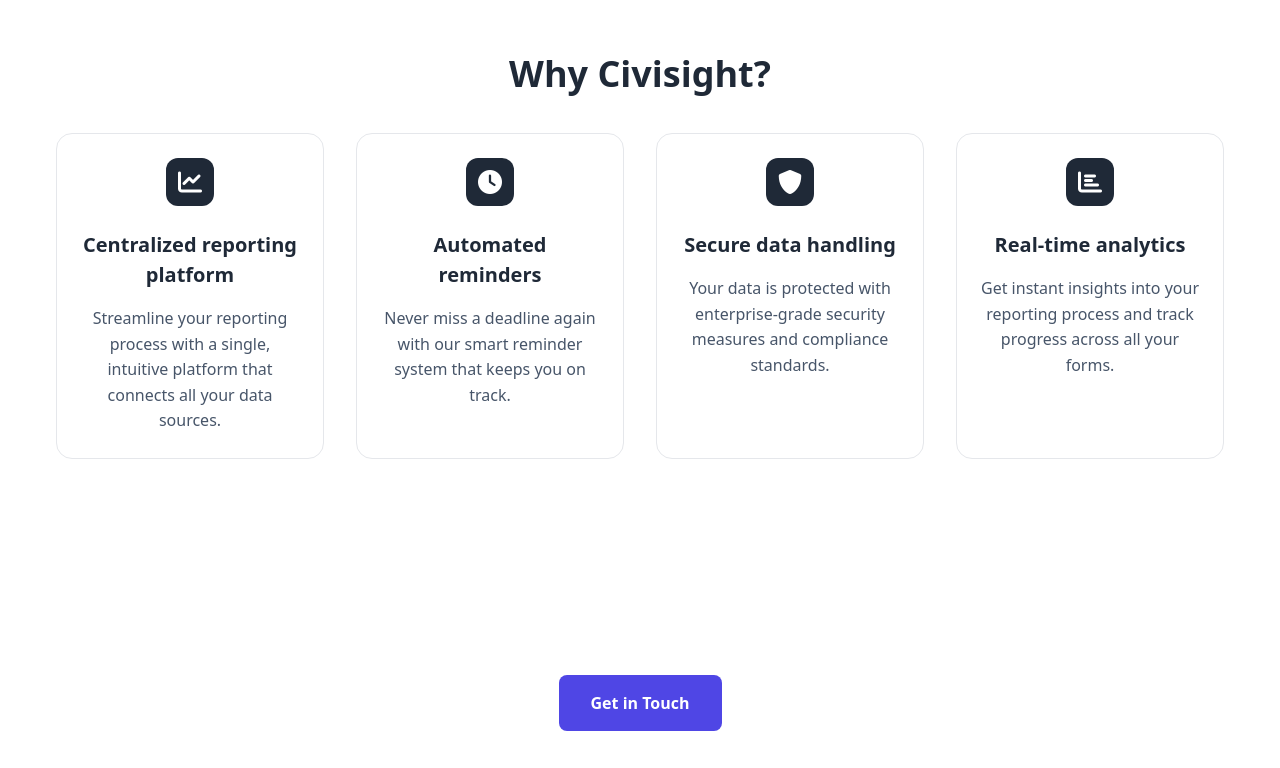
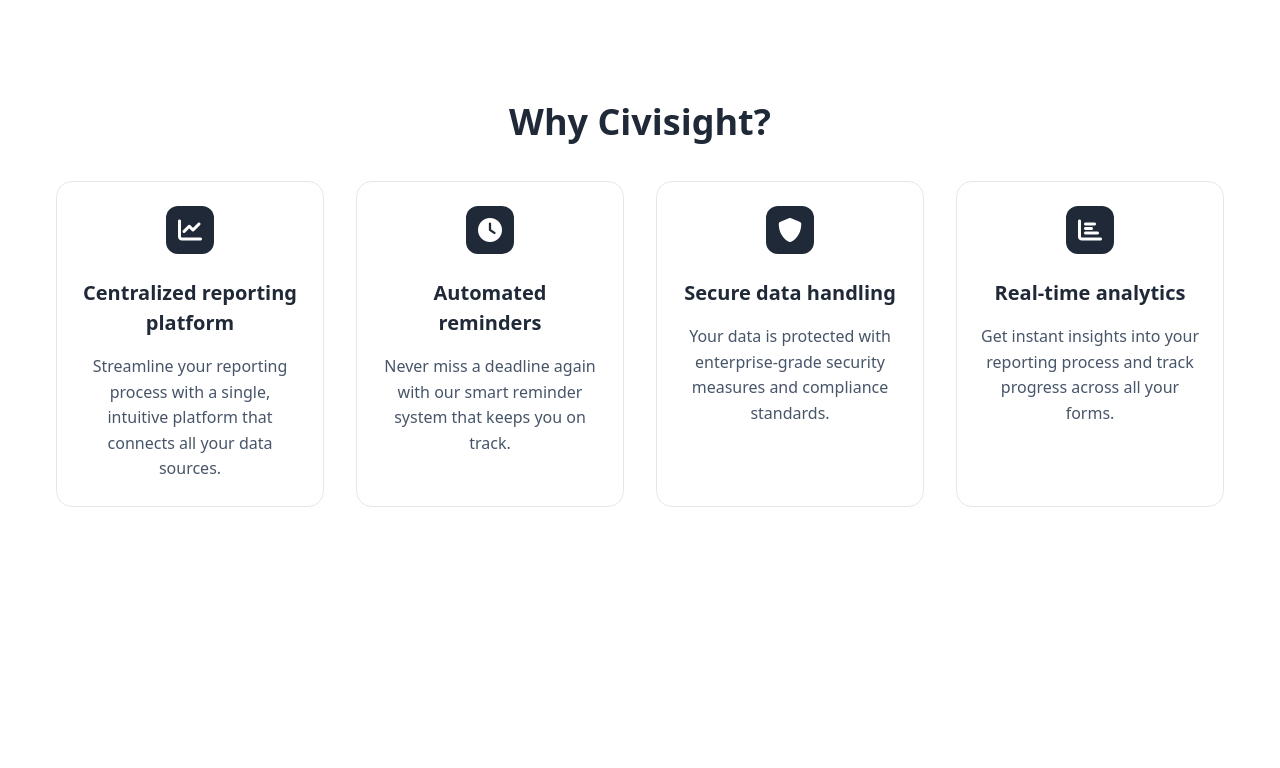
Before and after one commit to dakshsharma07/dakshsharma07.github.io, a plain HTML site: page index.html in a window 1280 px wide. Shown: the part 2981-3749 px from the top of the page. Drawn offline with nearby package versions, Linux system fonts and the light colour scheme.

Commit message:
fix: correct class names for animations
- Update JavaScript to use correct class names
- Add missing padding classes to Why Civisight section
- Ensure consistent class usage across HTML, CSS, and JS

```diff
--- a/index.html
+++ b/index.html
@@ -196,7 +196,7 @@
     </section>
 
     <!-- Why Civisight Section - Key value propositions -->
-    <section class="why-civisight">
+    <section class="why-civisight py-16 sm:py-24">
         <div class="container">
             <div class="text-center mb-8">
                 <h2 class="section-title">Why Civisight?</h2>
--- a/js/animations.js
+++ b/js/animations.js
@@ -36,7 +36,7 @@ document.addEventListener('DOMContentLoaded', () => {
     const regularSections = [
         document.querySelector('.challenge-section'),
         document.querySelector('.solution-section'),
-        document.querySelector('.why-civisight-section')
+        document.querySelector('.why-civisight')
     ];
 
     // Handle How It Works steps
```
